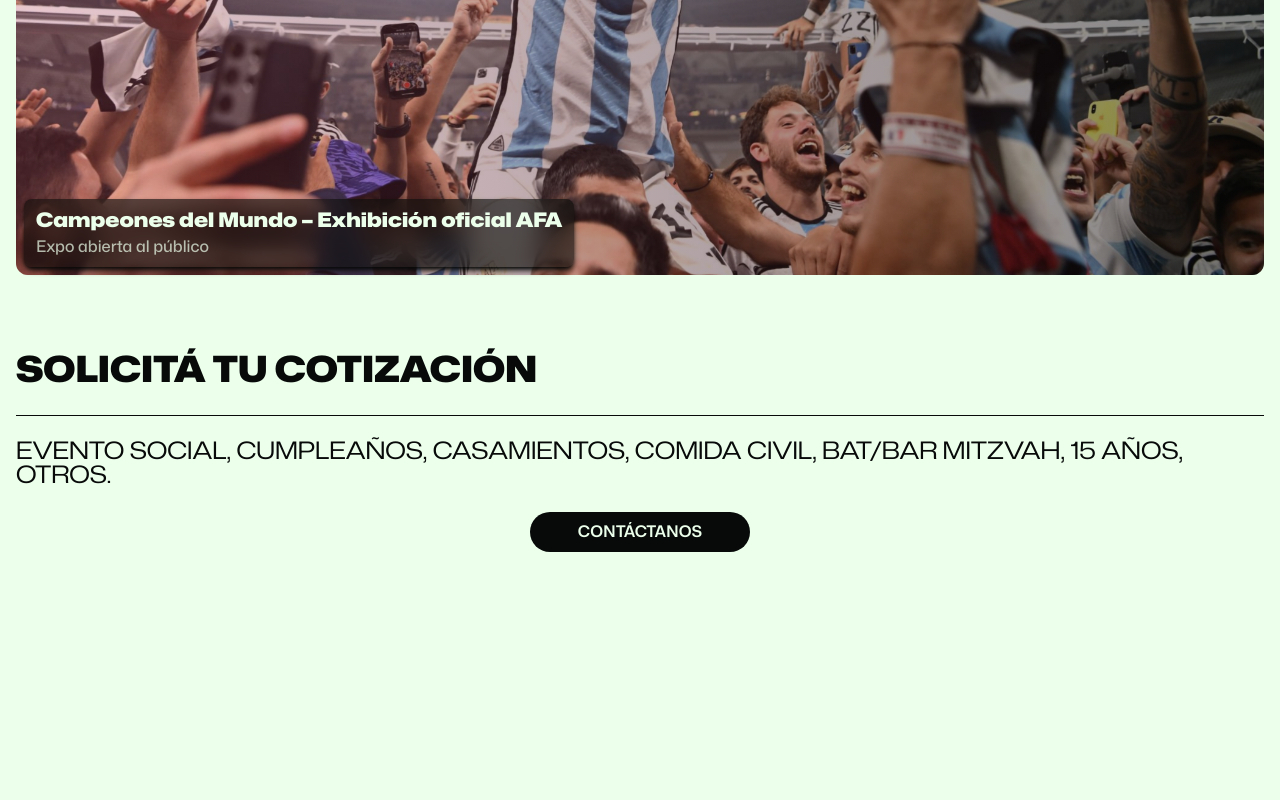
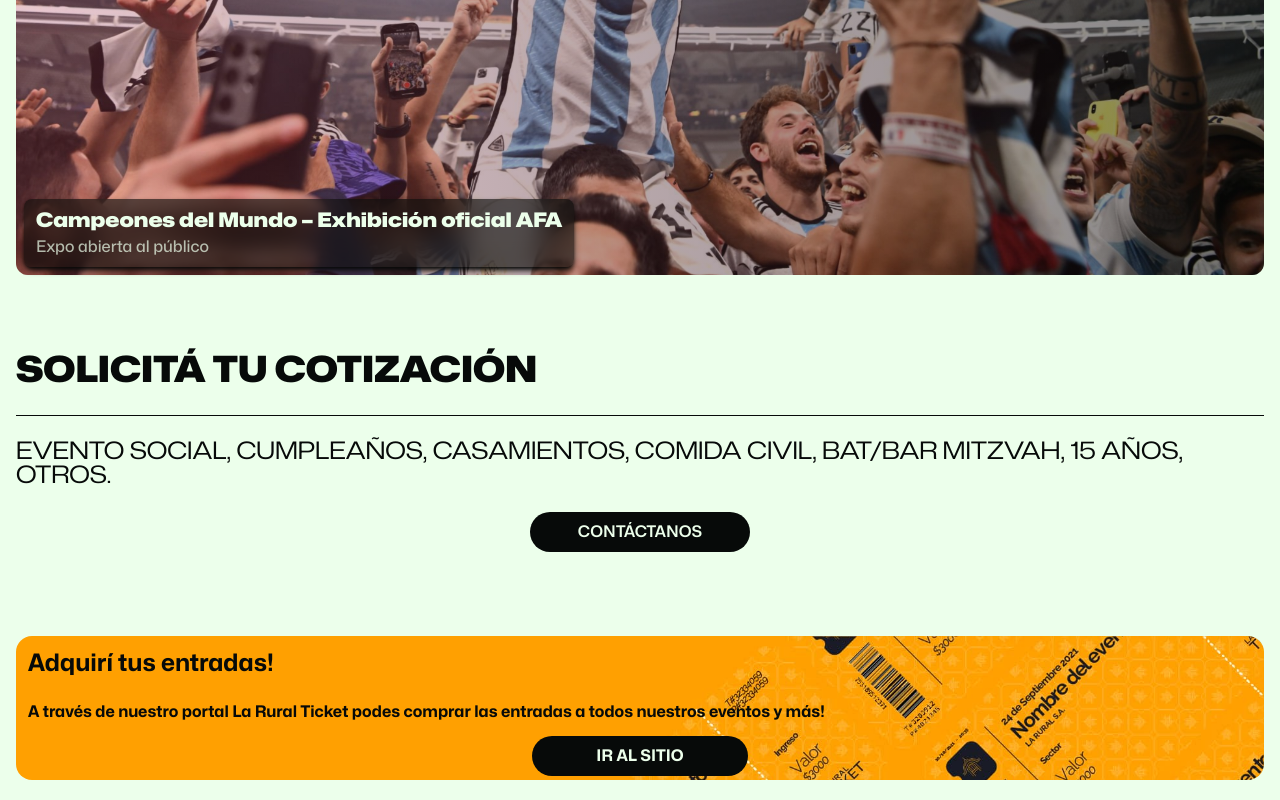
Before and after one commit to linuxmobile/larural, an Astro site: page / in a window 1280 px wide. Shown: the part 1484-2284 px from the top of the page. Before the commit the page ends 2100 px from the top, so only its background shows below. Built offline with nearby package versions, Linux system fonts and the light colour scheme; Astro itself is replaced by a stand-in of ours.

Commit message:
Feat: added ticket section

```diff
--- /dev/null
+++ b/src/components/Ticket.astro
@@ -0,0 +1,10 @@
+---
+
+---
+<section class="bg-[url(/ticket.jpg)] bg-cover p-3 rounded-2xl flex flex-col items-start justify-center gap-y-5 my-5">
+  <h3 class="text-2xl font-bold text-rural-black">Adquirí tus entradas!</h3>
+  <p class="text-rural-black font-bold">A través de nuestro portal La Rural Ticket podes comprar las entradas a todos nuestros eventos y más!</p>
+  <div class="mx-auto">
+    <a href="#" class="bg-rural-black text-rural-white px-16 py-3 rounded-full uppercase font-bold dark:bg-rural-white dark:text-rural-black">ir al sitio</a>
+  </div>
+</section>
--- a/src/pages/index.astro
+++ b/src/pages/index.astro
@@ -3,6 +3,7 @@ import Layout from "@layout/Layout.astro"
 import Hero from "@components/Hero.astro";
 import Events from "@components/Events.astro";
 import RequestEvent from "@components/RequestEvent.astro";
+import Ticket from "@components/Ticket.astro";
 
 const title = "Rural - Predio Ferial de Buenos Aires"
 const description = "Somos el principal predio para la realización de congresos, ferias, convenciones y eventos del país y América Latina"
@@ -12,4 +13,5 @@ const description = "Somos el principal predio para la realización de congresos
   <Hero />
   <Events />
   <RequestEvent />
+  <Ticket />
 </Layout>
```
Also changed, not shown: public/ticket.jpg (added).
